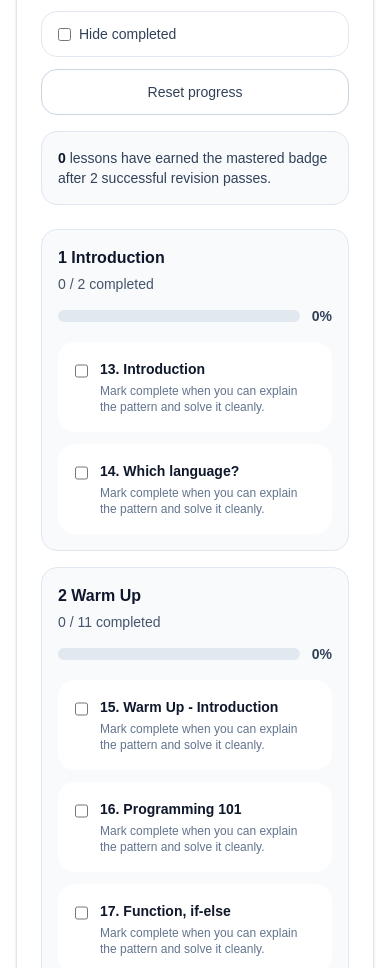
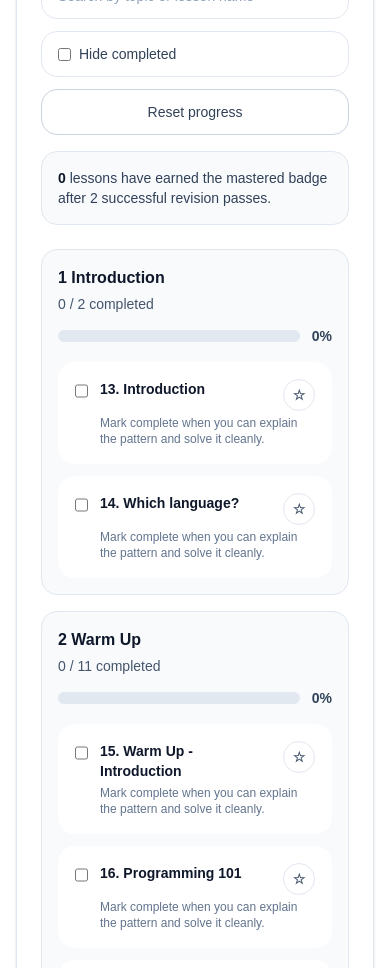
Before and after one commit to Naveen-S/ui-components, a Next.js app: page /DSA in a window 390 px wide. Shown: the part 3000-3968 px from the top of the page. Built offline with nearby package versions, Linux system fonts and the light colour scheme.

Commit message:
Added star to indicate multiple revision needed.

```diff
--- a/src/components/DSAProgressBoard.js
+++ b/src/components/DSAProgressBoard.js
@@ -11,6 +11,7 @@ const pct = (value, total) => {
 };
 
 const MASTERED_REVISION_TARGET = 2;
+const STARRED_MASTERED_REVISION_TARGET = 4;
 
 const formatDate = (value) => {
   return new Date(value).toLocaleDateString("en-IN", {
@@ -30,6 +31,8 @@ const getDaysBetween = (from, to) => {
   const diff = toDate.getTime() - fromDate.getTime();
   return Math.max(0, Math.floor(diff / (1000 * 60 * 60 * 24)));
 };
+const getRevisionTarget = (progress) =>
+  progress?.isStarred ? STARRED_MASTERED_REVISION_TARGET : MASTERED_REVISION_TARGET;
 
 export default function DSAProgressBoard() {
   const [progressMap, setProgressMap] = useState({});
@@ -115,7 +118,8 @@ export default function DSAProgressBoard() {
     (id) => progressMap[id]?.completedOn === getTodayKey(),
   ).length;
   const masteredCount = completedIds.filter(
-    (id) => (progressMap[id]?.masteredRevisionCount || 0) >= MASTERED_REVISION_TARGET,
+    (id) =>
+      (progressMap[id]?.masteredRevisionCount || 0) >= getRevisionTarget(progressMap[id]),
   ).length;
   const masteryPercent = pct(masteredCount, uniqueQuestionCount);
   const todayKey = getTodayKey();
@@ -172,13 +176,16 @@ export default function DSAProgressBoard() {
           ? getDaysBetween(progress.masteryUpdatedOn, todayKey)
           : daysSinceCompleted;
         const masteredRevisionCount = progress.masteredRevisionCount || 0;
+        const revisionTarget = getRevisionTarget(progress);
+        const isMastered = masteredRevisionCount >= revisionTarget;
 
         // Prefer older problems, de-prioritize recently completed ones, and keep
         // surfacing items that have not yet been fully mastered.
         const score =
           daysSinceRevision * 5 +
           daysSinceCompleted * 3 -
-          (masteredRevisionCount >= MASTERED_REVISION_TARGET ? 4 : 0) -
+          (isMastered ? 4 : 0) +
+          (progress.isStarred ? 8 : 0) -
           (daysSinceCompleted < 3 ? 100 : 0);
 
         return {
@@ -278,6 +285,42 @@ export default function DSAProgressBoard() {
     setActivityLog((prev) => (prev.includes(todayKey) ? prev : [...prev, todayKey]));
   };
 
+  const handleStarToggle = (id) => {
+    setProgressMap((prev) => {
+      const current = prev[id] || {};
+
+      return {
+        ...prev,
+        [id]: {
+          ...current,
+          isStarred: !current.isStarred,
+        },
+      };
+    });
+  };
+
+  const renderStarButton = (id, isStarred, compact = false) => {
+    return (
+      <button
+        aria-label={isStarred ? "Unstar hard problem" : "Star as hard problem"}
+        className={`inline-flex items-center justify-center rounded-full border text-xs font-semibold transition-colors ${
+          isStarred
+            ? "border-amber-300 bg-amber-100 text-amber-800 hover:bg-amber-200"
+            : "border-slate-200 bg-white text-slate-600 hover:border-amber-200 hover:bg-amber-50 hover:text-amber-800"
+        } ${compact ? "h-8 w-8" : "h-10 w-10"}`}
+        onClick={(event) => {
+          event.preventDefault();
+          handleStarToggle(id);
+        }}
+        type="button"
+      >
+        <span aria-hidden="true" className={compact ? "text-sm" : "text-base"}>
+          {isStarred ? "★" : "☆"}
+        </span>
+      </button>
+    );
+  };
+
   const clearProgress = () => {
     const confirmed = window.confirm("Clear all saved Namaste DSA progress?");
     if (confirmed) {
@@ -335,11 +378,16 @@ export default function DSAProgressBoard() {
                   </span>
                 )}
                 <span className="rounded-full bg-white/80 px-3 py-1 text-amber-900">
-                  Revision wins {revisionPick.progress?.masteredRevisionCount || 0} / {MASTERED_REVISION_TARGET}
+                  Revision wins {revisionPick.progress?.masteredRevisionCount || 0} / {getRevisionTarget(revisionPick.progress)}
                 </span>
+                {revisionPick.progress?.isStarred && (
+                  <span className="rounded-full bg-amber-900 px-3 py-1 text-white">
+                    Hard for me
+                  </span>
+                )}
               </div>
             </div>
-            <div className="flex flex-col gap-2 sm:flex-row">
+            <div className="flex flex-col gap-2 sm:flex-row sm:items-center">
               <button
                 className="rounded-2xl bg-emerald-600 px-4 py-3 text-sm font-semibold text-white transition-colors hover:bg-emerald-700"
                 onClick={() => handleMasteryUpdate(revisionPick.id, "mastered")}
@@ -354,6 +402,7 @@ export default function DSAProgressBoard() {
               >
                 Not mastered yet
               </button>
+              {renderStarButton(revisionPick.id, !!revisionPick.progress?.isStarred)}
             </div>
           </div>
         ) : (
@@ -423,7 +472,8 @@ export default function DSAProgressBoard() {
             />
           </div>
           <p className="mt-3 text-sm text-indigo-700">
-            Earned after <span className="font-semibold text-indigo-950">{MASTERED_REVISION_TARGET}</span> successful revision passes.
+            Earned after <span className="font-semibold text-indigo-950">{MASTERED_REVISION_TARGET}</span> revision passes,
+            or <span className="font-semibold text-indigo-950">{STARRED_MASTERED_REVISION_TARGET}</span> if the problem is starred as hard.
           </p>
         </section>
       </div>
@@ -517,8 +567,10 @@ export default function DSAProgressBoard() {
                 {module.items.map((item) => {
                   const isDone = completedIdSet.has(item.id);
                   const completionDate = progressMap[item.id]?.completedOn;
-                  const masteredRevisionCount = progressMap[item.id]?.masteredRevisionCount || 0;
-                  const isMastered = masteredRevisionCount >= MASTERED_REVISION_TARGET;
+                  const itemProgress = progressMap[item.id] || {};
+                  const masteredRevisionCount = itemProgress.masteredRevisionCount || 0;
+                  const revisionTarget = getRevisionTarget(itemProgress);
+                  const isMastered = masteredRevisionCount >= revisionTarget;
 
                   return (
                     <label
@@ -536,15 +588,25 @@ export default function DSAProgressBoard() {
                         type="checkbox"
                       />
                       <div className="min-w-0">
+                        <div className="flex items-start justify-between gap-3">
                           <div className="flex flex-wrap items-center gap-2">
                             <p className="text-sm font-semibold text-slate-900">
                               {item.id}. {item.title}
                             </p>
+                            {itemProgress.isStarred && (
+                              <span className="rounded-full bg-amber-100 px-2 py-1 text-[11px] font-semibold uppercase tracking-wide text-amber-700">
+                                Hard
+                              </span>
+                            )}
                             {isMastered && (
                               <span className="rounded-full bg-indigo-100 px-2 py-1 text-[11px] font-semibold uppercase tracking-wide text-indigo-700">
                                 Mastered
                               </span>
                             )}
+                          </div>
+                          <div className="shrink-0">
+                            {renderStarButton(item.id, !!itemProgress.isStarred, true)}
+                          </div>
                         </div>
                         <p className="mt-1 text-xs text-slate-500">
                           {isDone && completionDate
@@ -553,7 +615,7 @@ export default function DSAProgressBoard() {
                         </p>
                         {isDone && (
                           <p className="mt-1 text-xs text-slate-500">
-                            Revision wins: {masteredRevisionCount} / {MASTERED_REVISION_TARGET}
+                            Revision wins: {masteredRevisionCount} / {revisionTarget}
                           </p>
                         )}
                       </div>
```
Lines whose indentation alone changed are shown as unchanged.
